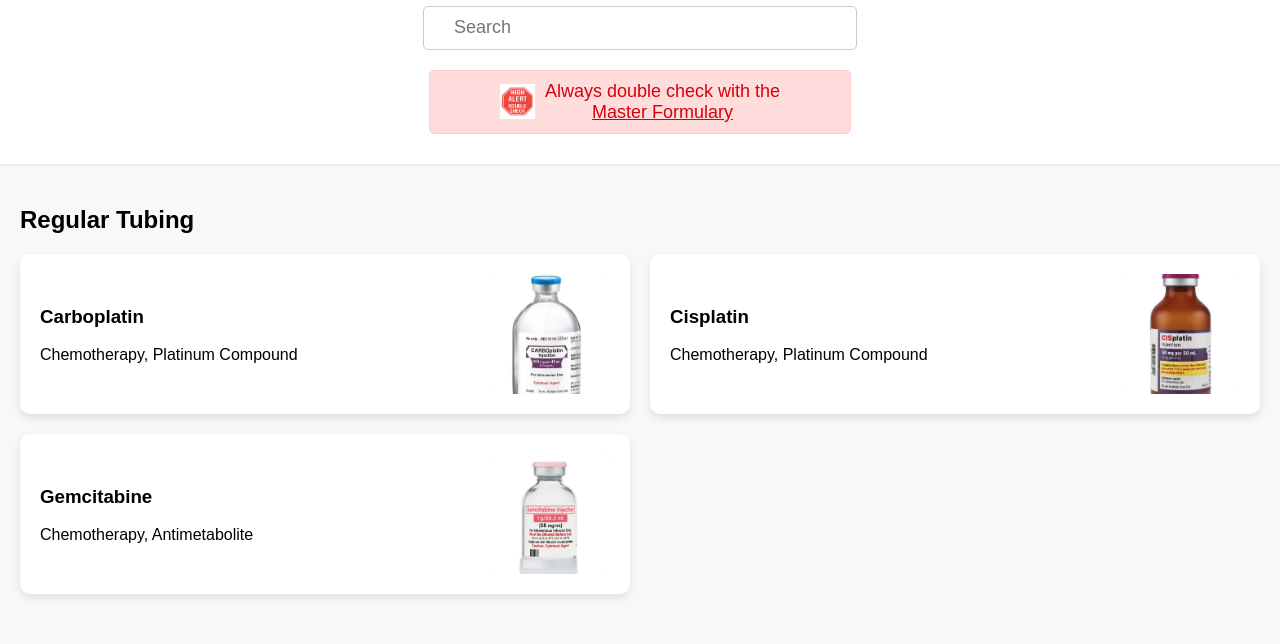
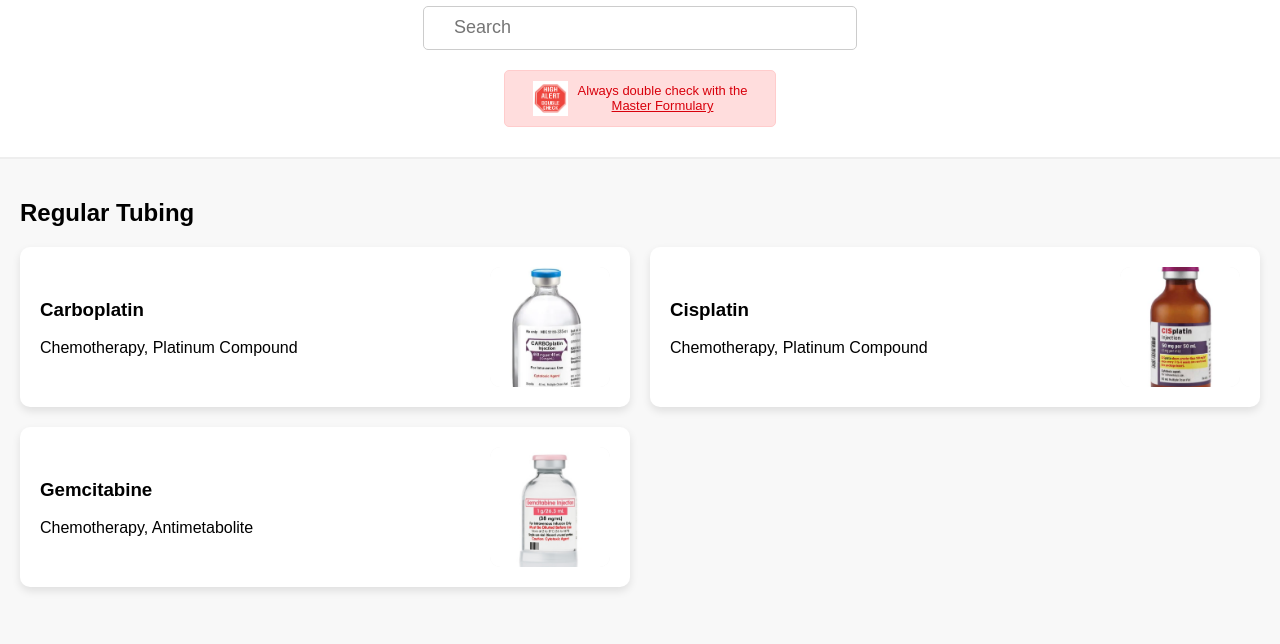
Before and after one commit to Pharmacy-DD8/KPSFO-Haz-Guide, a plain HTML site: page index.html in a window 1280 px wide. Shown: the part 123-767 px from the top of the page. Drawn offline with Linux system fonts and the light colour scheme.

Commit message:
Add files via upload

```diff
--- a/styles.css
+++ b/styles.css
@@ -54,7 +54,7 @@ header {
     border: 1px solid #ffcccc; /* Slightly darker red border */
     border-radius: 5px;
     padding: 10px;
-    max-width: 400px; /* Match width with the search bar */
+    max-width: 250px; /* Match width with the search bar */
     margin: 10px auto; /* Center the warning */
 }
 
@@ -66,7 +66,7 @@ header {
 
 .warning p {
     margin: 0;
-    font-size: 18px; /* Larger text size */
+    font-size: 13px; /* Larger text size */
     color: #d8000c; /* Red color for text */
 }
 
```
